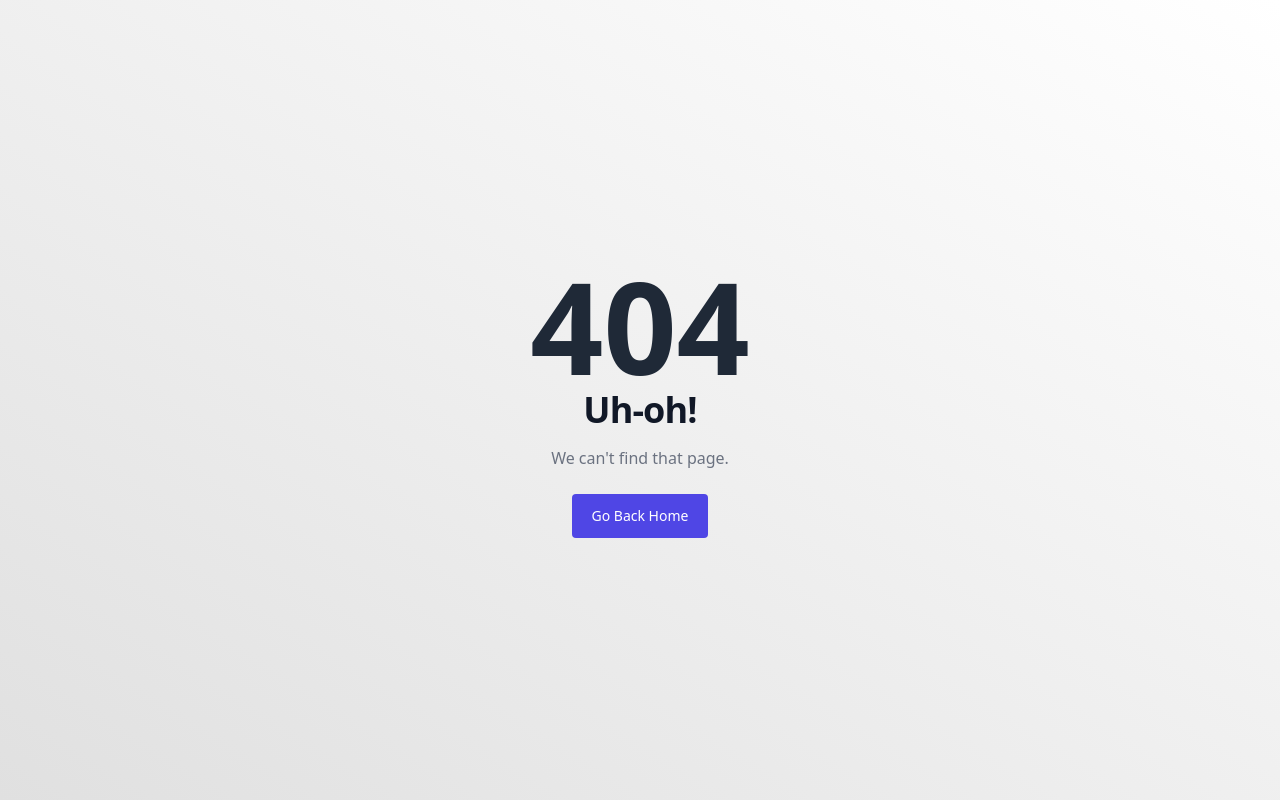
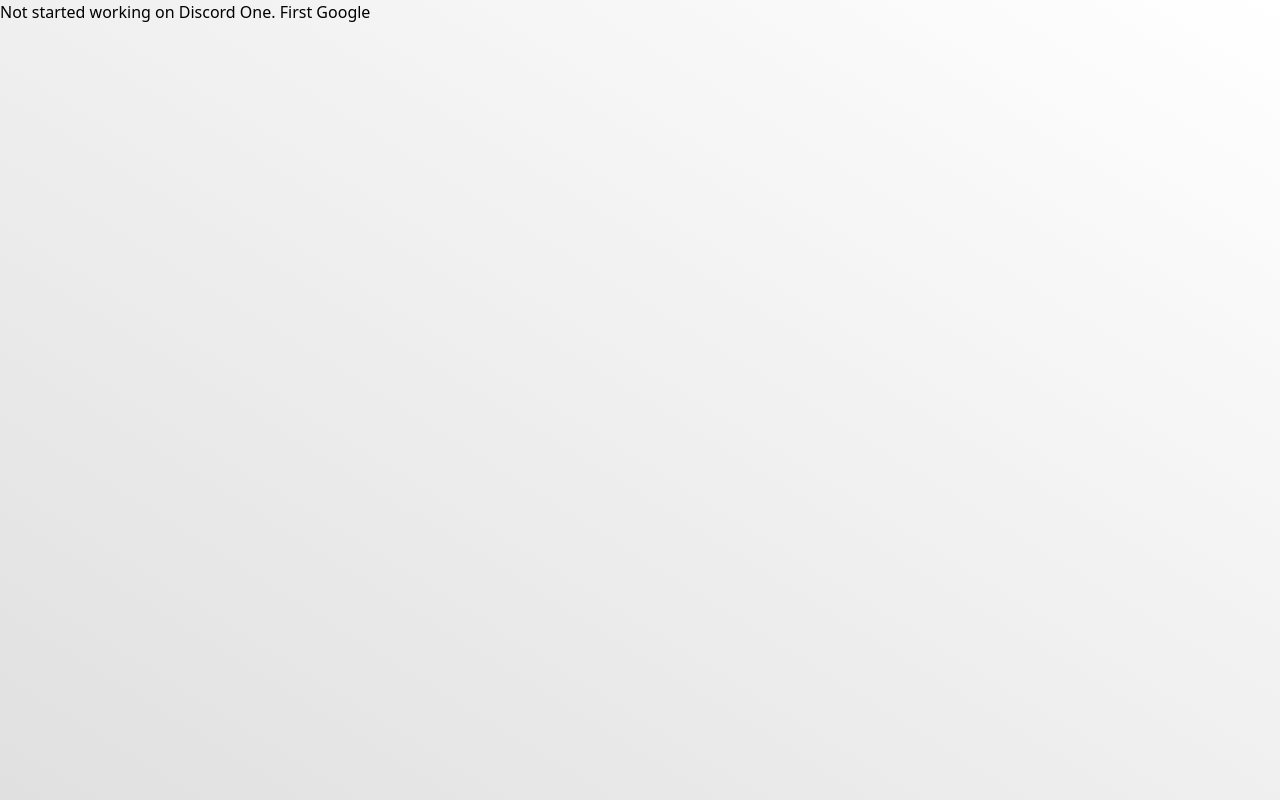
Before and after one commit to hellofaizan/redo, a Next.js app: page /Discord in a window 1280 px wide. Before the commit this address had no page. Built offline with nearby package versions, Linux system fonts and the light colour scheme.

Commit message:
Discord Page added

```diff
--- a/src/components/Card.js
+++ b/src/components/Card.js
@@ -6,7 +6,7 @@ const Card = (props) => {
 
             <i className={`bi bi-${props.item.icon} h-10 w-10 text-blue-500`}></i>
 
-            <h3 className="mt-3 text-xl font-bold text-black dark:text-white hover:text-blue-500 cursor-pointer"><a href={`ttps://redo.hellofaizan.me/${props.item.word}`}>{props.item.word} Clone <i className="bi bi-box-arrow-up-right"></i></a></h3>
+            <h3 className="mt-3 text-xl font-bold text-black dark:text-white hover:text-blue-500 cursor-pointer"><a href={`https://redo.hellofaizan.me/${props.item.word}`}>{props.item.word} Clone <i className="bi bi-box-arrow-up-right"></i></a></h3>
 
             <p className="mt-4 text-sm dark:text-gray-300 text-gray-700">
                 {props.item.description}
--- /dev/null
+++ b/src/pages/Discord.js
@@ -0,0 +1,11 @@
+import React from 'react'
+
+const Discord = () => {
+  return (
+    <div className='container justify-center items-center w-full'>
+        Not started working on Discord One. First Google
+    </div>
+  )
+}
+
+export default Discord
--- /dev/null
+++ b/src/pages/Google.js
@@ -0,0 +1,9 @@
+import React from 'react'
+
+const Google = () => {
+  return (
+    <div>Google</div>
+  )
+}
+
+export default Google
```
